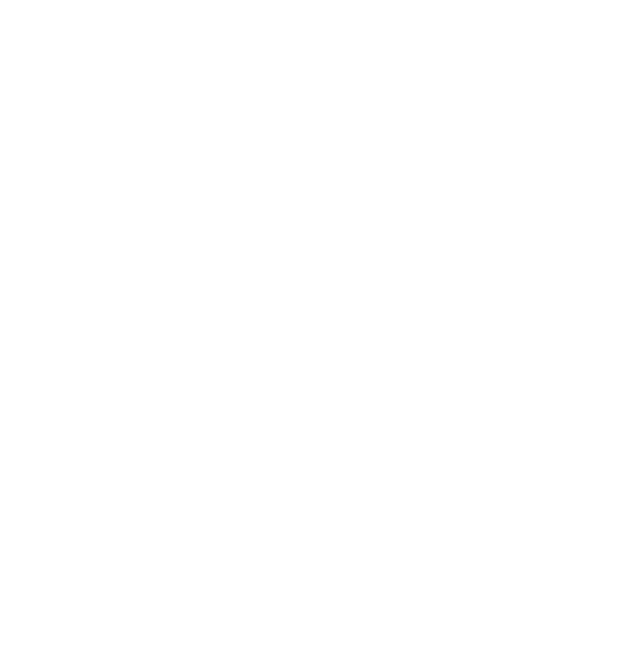
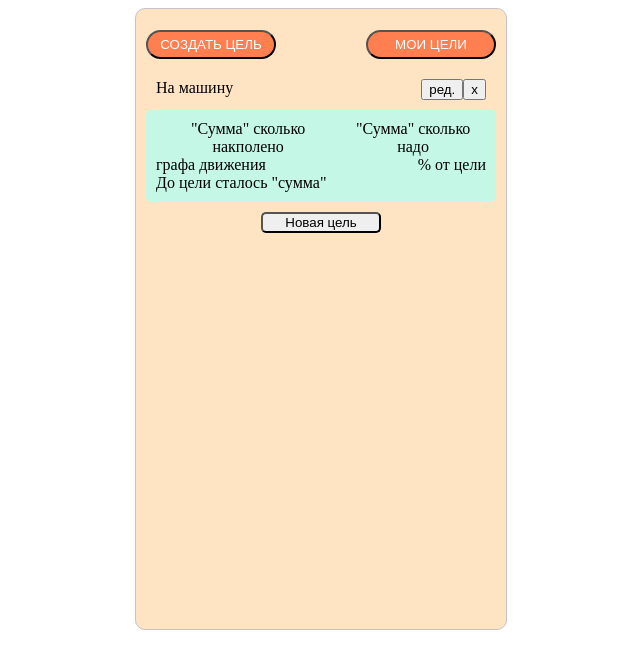
Before and after one commit to PavelG88/Piggy_bank, a React (Create React App) app: page /mytargets in a window 1280 px wide. Shown: the top 668 px of the page, without its empty margins (319-959 px from the left). Built offline with nearby package versions, Linux system fonts and the light colour scheme.

Commit message:
my_targets html, css

```diff
--- a/src/App.js
+++ b/src/App.js
@@ -8,7 +8,7 @@
   render() {
     return (
       <div className="app">
-        <Route path="/" exact component={MainPage} />
+        <MainPage />
 
       </div>
     );
--- a/src/components/MainPage/MainPage.js
+++ b/src/components/MainPage/MainPage.js
@@ -2,6 +2,7 @@
 import MainStart from '../MainStart/MainStart'
 import './MainPage.css';
 import { Route } from 'react-router-dom';
+import MyTargets from '../MyTargets/MyTargets';
 
 class MainPage extends Component {
     render() {
@@ -12,7 +13,7 @@
                     <button className="may_purpose"> МОИ ЦЕЛИ </button>
                 </div>
                 <Route path="/" exact component={MainStart} />
-
+                <Route path="/mytargets" exact component={MyTargets} />
             </div>
         );
     }
--- a/src/components/MainStart/MainStart.js
+++ b/src/components/MainStart/MainStart.js
@@ -13,7 +13,7 @@
                 <div className="summ_itog_num">...</div>
                 <div className="summ_itog_val">рублей!!!</div>
             </div>
-            <img src="./img/2644621.svg" alt="wallet" ></img>
+            <img src="./img/2644621.svg" alt="wallet"></img>
         </div>
     );
   }
--- /dev/null
+++ b/src/components/MyTargets/MyTargets.css
@@ -0,0 +1,47 @@
+.my_targets {
+    display: flex;
+    flex-direction: column;
+    text-align: center;
+
+}
+
+.my_purpose {
+    display: flex;
+    justify-content: space-between;
+    padding: 10px;
+}
+
+.chart{
+    display: flex;
+    flex-direction: column;
+    background-color: rgb(197, 247, 230);
+    border-radius: 5px;
+    padding: 10px;
+}
+
+.chart_text {
+    display: flex;
+    justify-content: space-between;
+}
+
+.grafik {
+    display: flex;
+    justify-content: space-between;
+
+}
+
+.finish {
+    display: flex;
+}
+
+.new_chart {
+    margin: 10px auto;
+    width: 120px;
+    border-radius: 5px;
+
+}
+
+.new_chart:hover {
+    background-color: aquamarine;
+
+}
--- /dev/null
+++ b/src/components/MyTargets/MyTargets.js
@@ -0,0 +1,33 @@
+import React, { Component } from 'react';
+import './MyTargets.css';
+
+
+class MyTargets extends Component {
+    render() {
+        return (
+            <div className="my_targets">
+                <div className="my_purpose">
+                    <div>На машину</div>
+                    <div className="button">
+                        <button>ред.</button>
+                        <button>x</button>
+                    </div>
+                </div>
+                <div className="chart">
+                    <div className="chart_text">
+                        <div className="chart_text_fact">"Сумма" сколько накполено </div>
+                        <div className="chart_text_plan">"Сумма" сколько надо</div>
+                    </div>
+                    <div className="grafik">
+                        <div>графа движения</div>
+                        <div>% от цели</div>
+                    </div>
+                    <div className="finish">До цели сталось "сумма"</div>
+                </div>
+                <button className="new_chart">Новая цель</button>
+            </div>
+        );
+    }
+}
+
+export default MyTargets;
```
Also changed, not shown: public/img/image _2.png (added).
